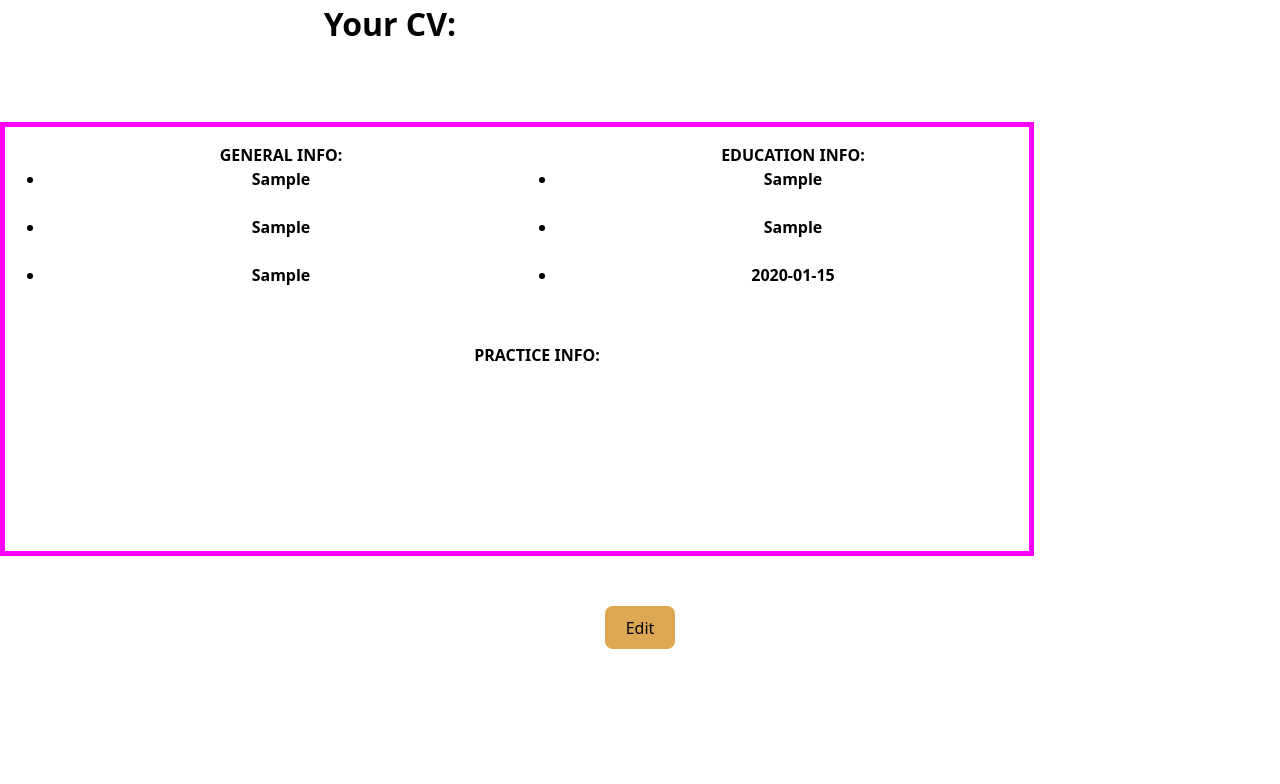
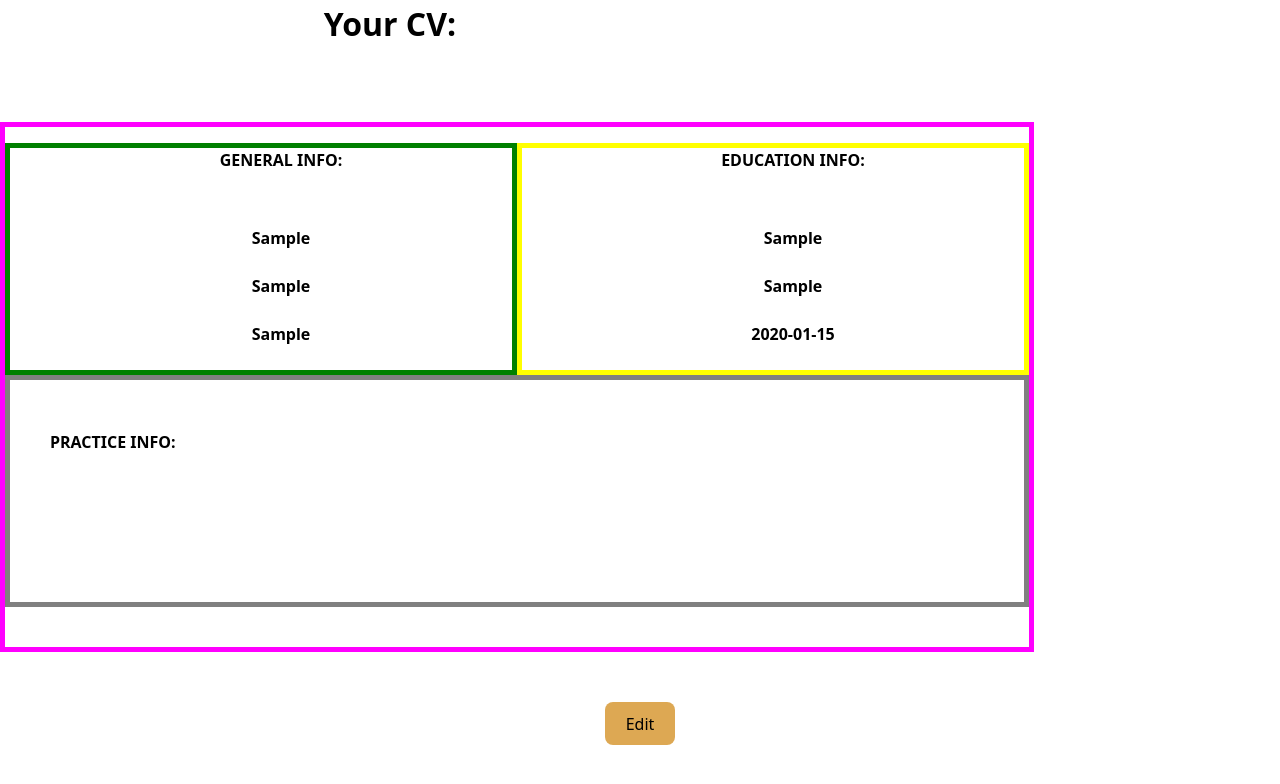
Before and after one commit to Vincde/Project-CV-Application, a React (Vite) app: page / in a window 1280 px wide. Both pictures are taken after typing "Sample", "Sample", "5", "Sample", "Sample", "2020-01-15" into the empty fields and a click on the button "Create Your CV!". Shown: the top 784 px of the page. Built offline with nearby package versions, Linux system fonts and the light colour scheme.

Commit message:
feat: Add css border colors to the three containers of cv

```diff
--- a/src/components/createCV.jsx
+++ b/src/components/createCV.jsx
@@ -28,21 +28,21 @@ function CV({generalInfo, education, practice, children}) {
             <div className="showCV__mainContainer">
 
                 <ul className="showCV__generalInfo">
-                GENERAL INFO:<br></br>
+                <div>GENERAL INFO:</div><br></br>
                    {generalInfo.name && <li>{generalInfo.name}</li>}<br></br>
                     {generalInfo.email && <li>{generalInfo.email}</li>}<br></br>
                     {generalInfo.phone && <li>{generalInfo.email}</li>}<br></br>
                 </ul><br></br>
 
                 <ul className="showCV__education">
-                EDUCATION INFO:<br></br>
+                <div>EDUCATION INFO:</div><br></br>
                     {education.schoolName && <li>{education.schoolName}</li>}<br></br>
                     {education.titleStudy && <li>{education.titleStudy}</li>}<br></br>
                     {education.dateStudy && <li>{education.dateStudy}</li>}<br></br>
                 </ul>
                 <br></br>
                 <ul className="showCV__practice">
-                PRACTICE INFO:<br></br>
+                <div>PRACTICE INFO:</div><br></br>
                     {practice.companyName && <li>{practice.companyName}</li>}<br></br>
                     {practice.positionTitle && <li>{practice.positionTitle}</li>}<br></br>
                     {practice.mainRespons && <li>{practice.mainRespons}</li>}<br></br>
--- a/src/styles/showCV.css
+++ b/src/styles/showCV.css
@@ -1,3 +1,7 @@
+/* *{
+    border:2px solid red;
+}
+ */
 .showCV{
     background-color: white;
     color:black;
@@ -16,22 +20,48 @@
     margin-bottom: 50px;
 }
 
+.showCV__mainContainer ul{
+    list-style-type: none;
+}
+
+.showCV__mainContainer ul > li:first-of-type{
+    margin-top: 30px;
+}
+
+/* .showCV__mainContainer ul > li{
+    justify-self: start;
+} */
+
 .showCV__generalInfo{
     grid-row-start: 1;
     grid-row-end: 2;
+    border:5px solid green;
+    margin-bottom: 0;
 }
 
 .showCV__education{
     grid-row-start: 1;
     grid-row-end: 2;
     grid-column-start: 2;
+    border:5px solid yellow;
+    margin-bottom: 0;
 }
 
 .showCV__practice{
+    display: flex;
+    justify-content: space-between;
+    align-items: center;
     grid-row-start: 2;
     grid-row-end: 3;
     grid-column-start: 1;
     grid-column-end: 3;
+    border:5px solid grey;
+    margin-top: 0;
+}
+
+.showCV__practice div{
+    align-self: flex-start;
+    margin-top: 50px;
 }
 
 .editButton{
```
